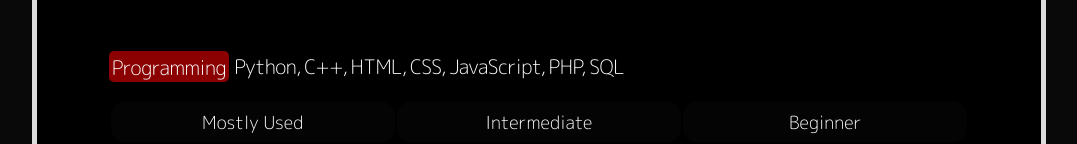
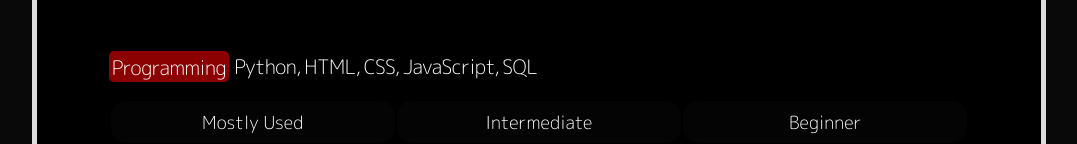
Before and after one commit to galahad42/galahad42.github.io, a plain HTML site: page index.html in a window 1280 px wide. Shown: the part 2068-2212 px from the top of the page, without its empty margins (101-1178 px from the left). Drawn offline with Linux system fonts and the light colour scheme.

Commit message:
Update skills

```diff
--- a/index.html
+++ b/index.html
@@ -137,8 +137,8 @@
 
 				<div style="padding: 10px 0px;"></div>
 				<div class="paragraph justify">
-					<p><span class="p-head" style="background-color: darkred;">Programming</span>Python, C++,
-						HTML, CSS, JavaScript, PHP, SQL </p>
+					<p><span class="p-head" style="background-color: darkred;">Programming</span>Python,
+						HTML, CSS, JavaScript, SQL </p>
 				</div>
 
 				<table>
```
